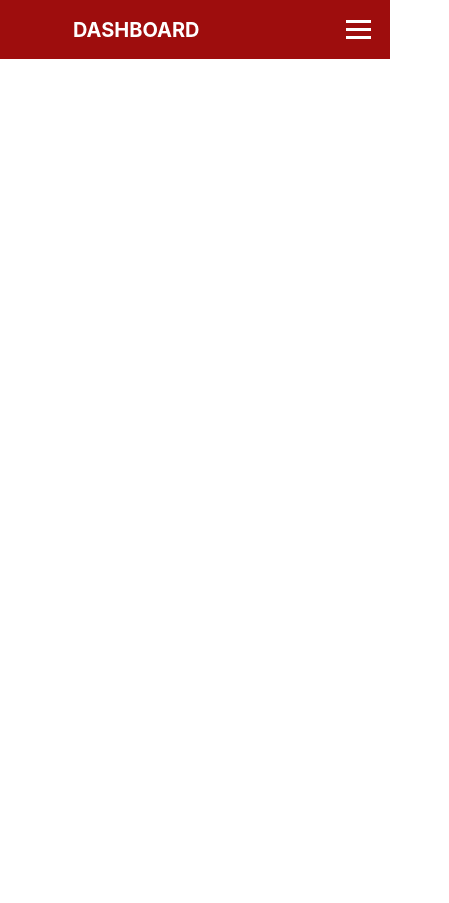
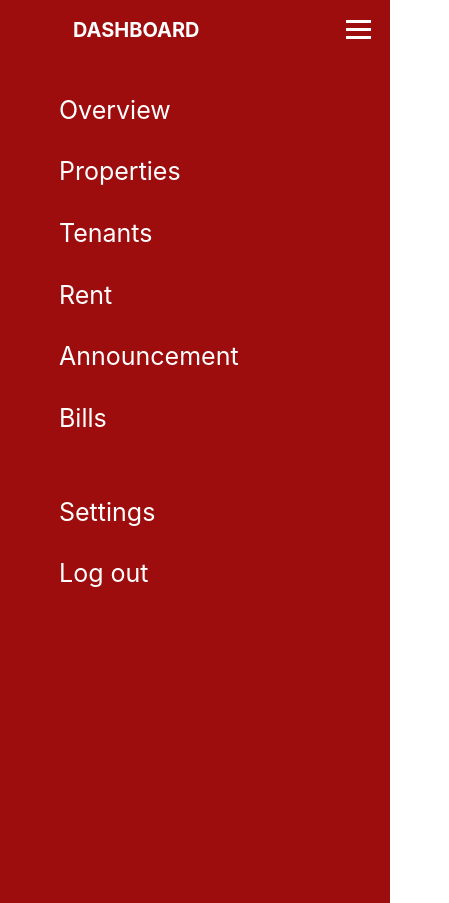
Before and after one commit to RajabKarume/rentRahisiFrontend, a React (Create React App) app: page / in a window 390 px wide. Both pictures are taken after a click on the element 358 px from the left and 29 px from the top of the page. Shown: the whole page, 449 px wide, since content can reach past the window. Before the commit the page ends 844 px from the top, so only its background shows below. Built offline with nearby package versions, Linux system fonts and the light colour scheme.

Commit message:
✨added hamburger menu

```diff
--- a/src/components/sidebar/SideBar.css
+++ b/src/components/sidebar/SideBar.css
@@ -6,6 +6,9 @@
     height: 100vh;
     font-family: Arial, Helvetica, sans-serif;
     color: #ffffff;
+}
+.sidebarResponsive{
+    display: none;
 }
 .h1-div{
     padding-top: 5%;
@@ -89,4 +92,26 @@ li:hover{
     .sidebarContainer{
         display: none;
     }
+    .sidebarResponsive{
+        display: flex;
+        flex-direction: column;
+        align-items: center;
+        background-color: #9E0D0D;
+        color: #ffffff;
+        height: 100vh;
+        padding-top: 0;
+    }
+    .h1-div{
+        display: none;
+    }
+    li{
+        width: 100vw;
+        height: 5vh;
+        padding-top: 5%;
+
+    }
+    .top-container{
+        border-bottom: 0px;
+    }
+
 }
--- a/src/components/sidebar/SideBar.js
+++ b/src/components/sidebar/SideBar.js
@@ -1,19 +1,26 @@
-import React from "react";
+import React, { useState } from "react";
 import "./SideBar.css"
 
+
 function SideBar(){
+
+    const [mobileVeiw, setMobileVeiw] = useState(true)
+    function handleclick(){
+        setMobileVeiw(!mobileVeiw)
+        console.log('clicked')
+    }
 
     return(
         <div>
             <div className="hamburger-container">
                 <h1>DASHBOARD</h1>
-                <div className="hamburger">
+                <div className="hamburger" onClick={handleclick}>
                         <span className="bar"></span>
                         <span className="bar"></span>
                         <span className="bar"></span>
                 </div>
             </div>
-            <div className="sidebarContainer">
+            <div className={mobileVeiw?'sidebarContainer':'sidebarResponsive'}>
                 <div className="h1-div">
                     <h1>DASHBOARD</h1>
                 </div>
```
